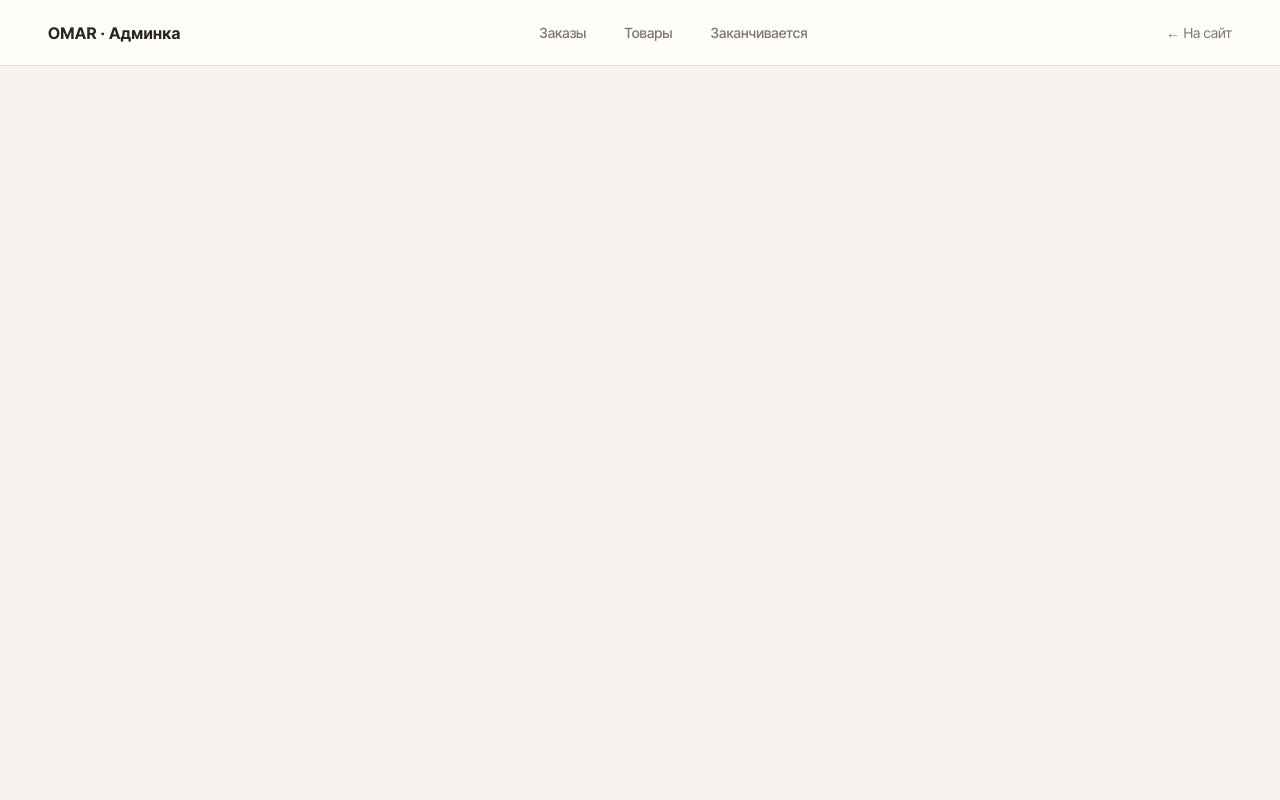
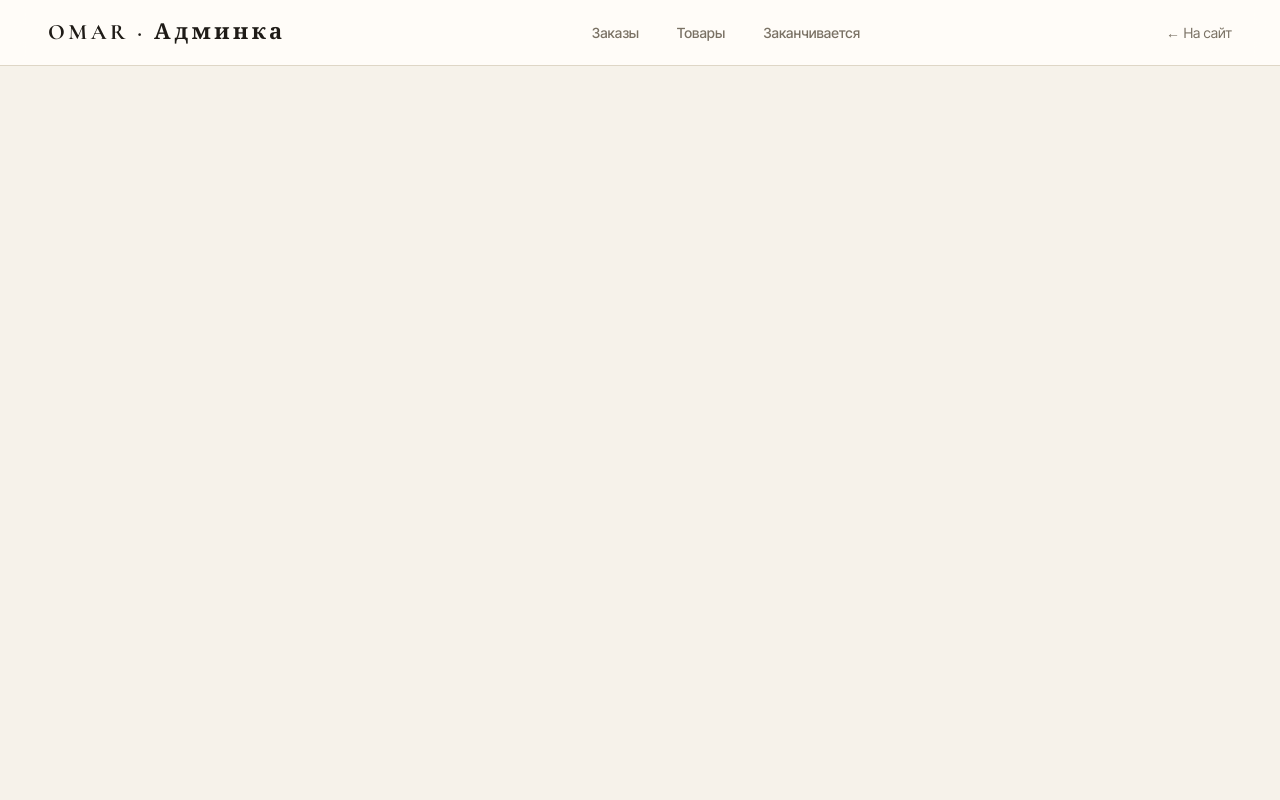
Before and after one commit to nurdkaz001/omar, a Flask app: template templates/admin.html in a window 1280 px wide. Run offline with Flask 3, Linux system fonts and the light colour scheme; the template is opened without the code that fills it, so the values that code supplies are empty; some libraries are stand-ins or nearby versions.

Commit message:
Update styles and fonts in admin.html

```diff
--- a/templates/admin.html
+++ b/templates/admin.html
@@ -6,11 +6,11 @@
     <title>Админка — OMAR ASTANA</title>
     <link rel="preconnect" href="https://fonts.googleapis.com">
     <link rel="preconnect" href="https://fonts.gstatic.com" crossorigin>
-    <link href="https://fonts.googleapis.com/css2?family=Inter+Tight:wght@400;500;600;700&display=swap" rel="stylesheet">
+    <link href="https://fonts.googleapis.com/css2?family=Cormorant+Garamond:wght@500;600;700&family=Inter+Tight:wght@400;500;600;700&display=swap" rel="stylesheet">
     <style>
         :root {
-            --bg: #f7f4ef; --surface: #ece7df; --card: #fffdf9; --ink: #2a2622; --muted: #7d766c;
-            --line: #e3ddd2; --accent: #a8453b; --accent-soft: #f3e1dd;
+            --bg: #f6f2ea; --surface: #ebe4d6; --card: #fffdf9; --ink: #1f1b17; --muted: #7a7164;
+            --line: #ded6c6; --accent: #86683c; --accent-soft: #efe5d2;
             --ok: #3a7a58; --ok-bg: #e3f0e8; --wait: #9a6416; --wait-bg: #f8ecd3;
             --r-sm: 10px; --r-md: 16px; --shadow: 0 6px 24px rgba(60, 40, 20, 0.07);
             --pad: clamp(16px, 4vw, 48px);
@@ -174,6 +174,20 @@
             .save-bar { position: sticky; bottom: 0; z-index: 5; margin: 0 -16px; padding: 12px 16px calc(12px + env(safe-area-inset-bottom, 0px)); background: rgba(247, 244, 239, 0.96); backdrop-filter: blur(8px); border-top: 1px solid var(--line); }
             .save-bar .btn { flex: 1; }
         }
+
+        /* ===== Элегантная тема (как на сайте) ===== */
+        :root { --serif: "Cormorant Garamond", Georgia, serif; }
+        .top { background: rgba(255, 253, 249, 0.92); backdrop-filter: blur(12px); }
+        .top b { font-family: var(--serif); font-size: 22px; letter-spacing: 0.16em; font-weight: 700; }
+        h1 { font-family: var(--serif); font-weight: 500; font-size: clamp(2rem, 4vw, 2.7rem); }
+        .stat { background: var(--card); border: 1px solid var(--line); }
+        .stat b { font-family: var(--serif); font-size: 2.1rem; font-weight: 600; }
+        .stat.warn { background: var(--wait-bg); border-color: transparent; }
+        .btn { font-weight: 600; letter-spacing: 0.04em; }
+        .btn.danger { color: #9b3d33; border-color: #e3c3be; }
+        .btn.danger:hover { background: #9b3d33; border-color: #9b3d33; color: #fff; }
+        .tag.bad, .tag.out { background: #f3e1dd; color: #8f3a30; }
+        .alert.error { border-left-color: #9b3d33; color: #9b3d33; }
     </style>
 </head>
 <body>
```
